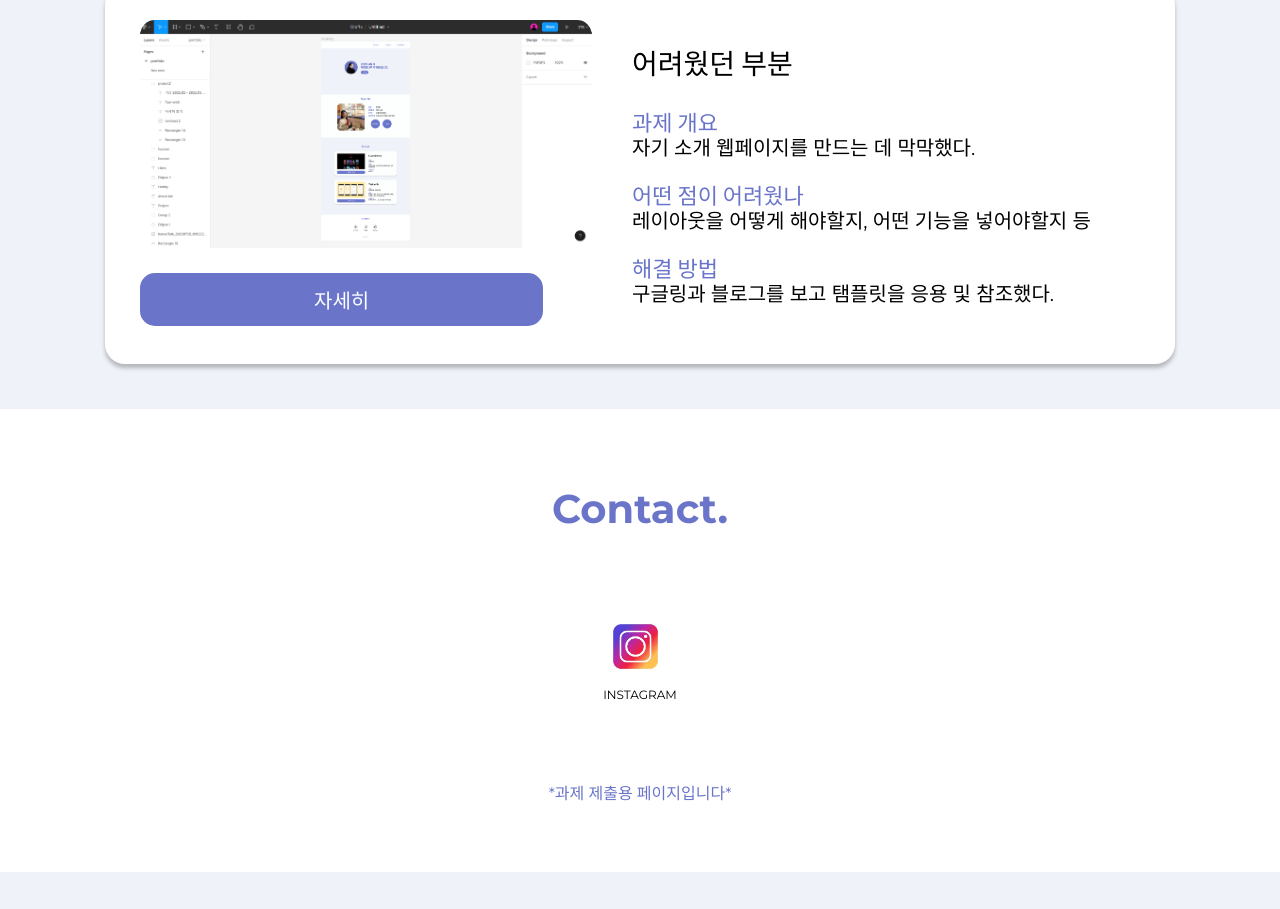
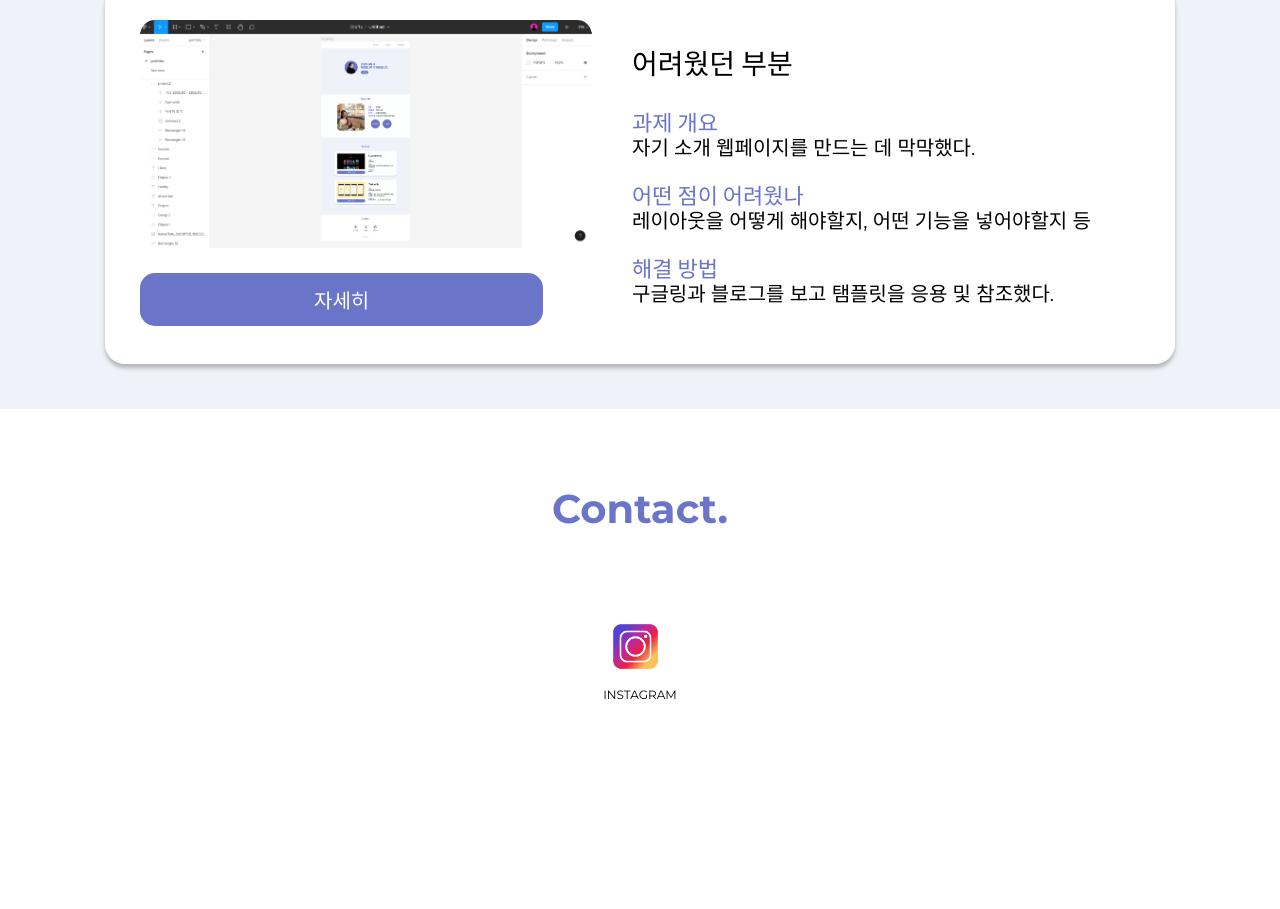
Before and after one commit to Usukk/-, a plain HTML site: page index.html in a window 1280 px wide. Shown: the part 3271-4180 px from the top of the page. Before the commit the page ends 4143 px from the top, so only its background shows below. Drawn offline with nearby package versions, Linux system fonts and the light colour scheme.

Commit message:
index.html

```diff
--- a/index.html
+++ b/index.html
@@ -245,7 +245,9 @@
                   <img class="img-insta"src="src/img/insta.jpg"alt="인스타"/>INSTAGRAM</a>
                 </li>
                 </ul>
-                <p>*과제 제출용 페이지입니다*</p>
+                <canvas id="footerCanvas" width="250" height="100">
+                  Your browser does not support the HTML5 canvas tag.
+              </canvas>
               </div>
 
         </footer>
```
